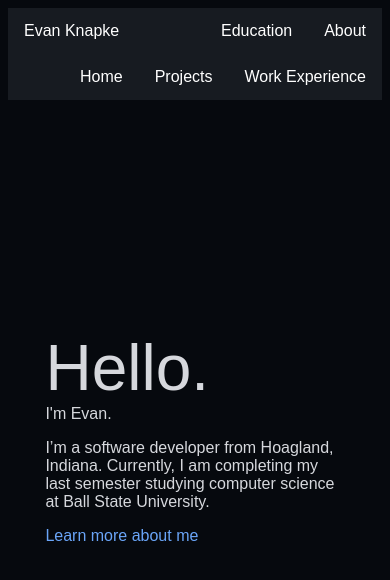
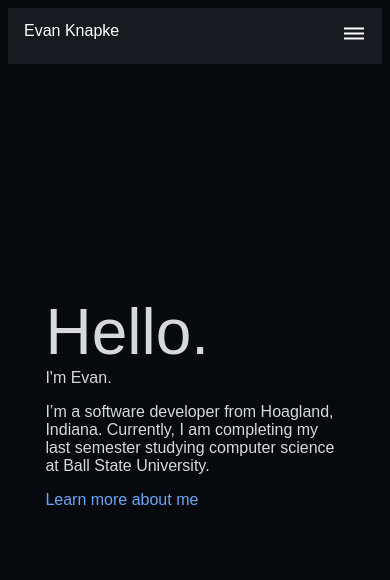
Before and after one commit to evanknapke/evanknapke.github.io, a Jekyll site: the page built from index.md, in a window 390 px wide. Shown: the top 580 px of the page. Built offline with Jekyll 4.4.1, drawn with Linux system fonts in a browser that asks for light colours.

Commit message:
Add hamburger menu for smaller screens

```diff
--- a/_layouts/home.html
+++ b/_layouts/home.html
@@ -7,6 +7,9 @@
 
 {% seo %}
     <link rel="stylesheet" type="text/css" href="{{ "/assets/css/home.css?v=" | append: site.github.build_revision | relative_url }}">
+
+    <!-- Hamburger menu icon -->
+    <link href="https://fonts.googleapis.com/icon?family=Material+Icons" rel="stylesheet">
 
     <!-- For Favicons -->
     <link rel="apple-touch-icon" sizes="180x180" href="/apple-touch-icon.png">
@@ -21,12 +24,23 @@
         <div class="navbar">
           <ul>
             <li><a href="{{ "/" | absolute_url }}">{{ site.title | default: site.github.repository_name }}</a></li>
-            <li><a href="/about/">About</a></li>
-            <li><a href="/education/">Education</a></li>
-            <li><a href="/experience/">Work Experience</a></li>
-            <li><a href="/projects/">Projects</a></li>
-            <li><a href="/">Home</a></li>
+            <li><a class="hamburger-icon" onclick="openNav()"><i class="material-icons">dehaze</i></a></li>
+            <li><a class="nav-item" href="/about/">About</a></li>
+            <li><a class="nav-item" href="/education/">Education</a></li>
+            <li><a class="nav-item" href="/experience/">Work Experience</a></li>
+            <li><a class="nav-item" href="/projects/">Projects</a></li>
+            <li><a class="nav-item" href="/">Home</a></li>
           </ul>
+
+          <div id="mySidenav" class="sidenav">
+            <a href="javascript:void(0)" class="closebtn" onclick="closeNav()">&times;</a>
+            <a class="nav-item" href="/about/">About</a>
+            <a class="nav-item" href="/education/">Education</a>
+            <a class="nav-item" href="/experience/">Work Experience</a>
+            <a class="nav-item" href="/projects/">Projects</a>
+            <a class="nav-item" href="/">Home</a>
+          </div>
+
         </div>
       </header>
       <div class="container">
@@ -39,6 +53,6 @@
         </div>
       </div>
     </div>
-    <script src="{{ "/assets/js/scale.fix.js" | relative_url }}"></script>
+    <script src="{{ "/assets/js/script.js" | relative_url }}"></script>
   </body>
 </html>
--- a/assets/css/main.css
+++ b/assets/css/main.css
@@ -46,3 +46,55 @@ a {
 .navbar select {
   display: none;
 }
+
+@media (max-width: 800px) {
+  .navbar ul li a.nav-item {
+    display: none;
+  }
+  .navbar ul li a.hamburger-icon.toggleClass {
+    display: none;
+  }
+}
+
+@media (min-width: 801px) {
+  .navbar ul li a.hamburger-icon {
+    display: none;
+  }
+}
+
+/* The side navigation menu */
+.sidenav {
+  height: 100%; /* 100% Full-height */
+  width: 0; /* 0 width - change this with JavaScript */
+  position: fixed; /* Stay in place */
+  z-index: 1; /* Stay on top */
+  top: 0; /* Stay at the top */
+  right: 0;
+  background-color: #171b21; /* Black*/
+  overflow-x: hidden; /* Disable horizontal scroll */
+  padding-top: 60px; /* Place content 60px from the top */
+  transition: 0.5s; /* 0.5 second transition effect to slide in the sidenav */
+}
+
+/* The navigation menu links */
+.sidenav a {
+  padding: 8px 8px 8px 32px;
+  text-decoration: none;
+  color: white;
+  display: block;
+  transition: 0.01s;
+}
+
+/* When you mouse over the navigation links, change their color */
+.sidenav a:hover {
+  background-color: #111;
+}
+
+/* Position and style the close button (top right corner) */
+.sidenav .closebtn {
+  position: absolute;
+  top: 0;
+  right: 25px;
+  font-size: 36px;
+  margin-left: 50px;
+}
--- a/assets/js/scale.fix.js
+++ b/assets/js/script.js
@@ -15,3 +15,10 @@ function gestureStart() {
     }
   }
 }
+
+function openNav() {
+  document.getElementById("mySidenav").style.width = "250px";
+}
+function closeNav() {
+  document.getElementById("mySidenav").style.width = "0";
+}
```
Also changed, not shown: _layouts/about.html (+20 -6 lines), _layouts/education.html (+22 -10 lines), _layouts/page.html (+22 -10 lines).
